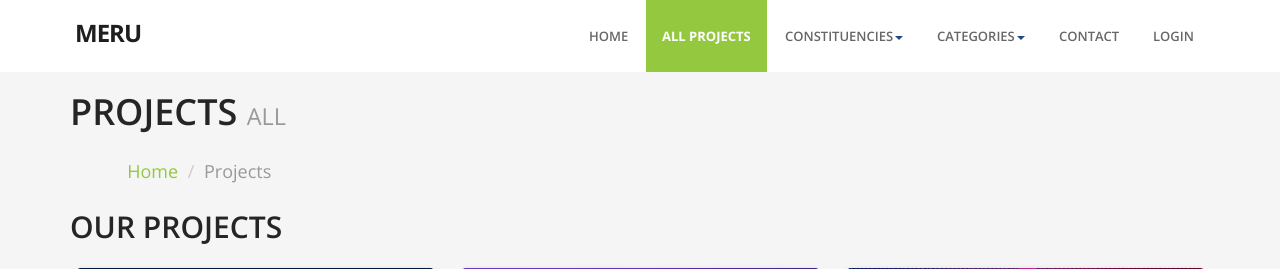
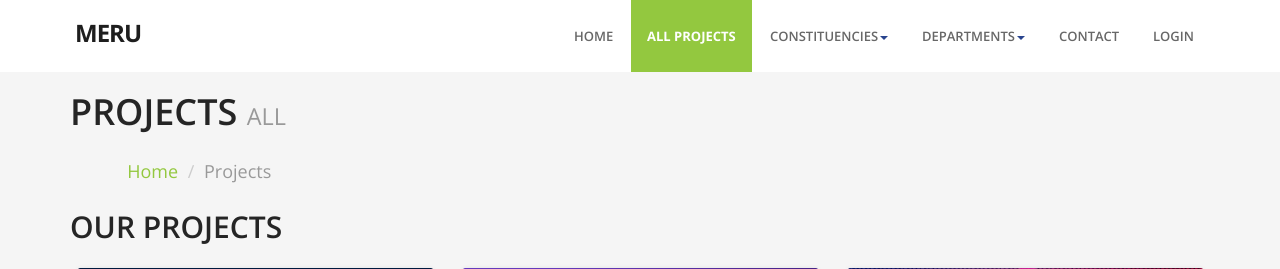
Before and after one commit to Kevin-Kip/meru, a Laravel app: page /projects in a window 1280 px wide. Shown: the top 269 px of the page. Run offline with Laravel 8, Linux system fonts and the light colour scheme; data comes from the database, SQL or seed files in the repository; settings files or empty folders that the repository lacks are supplied.

Commit message:
Changed name

```diff
--- a/resources/views/master.blade.php
+++ b/resources/views/master.blade.php
@@ -47,7 +47,7 @@
                             </ul>
                         </li>
                         <li class="dropdown @yield('isCategory')">
-                            <a href="#" data-toggle="dropdown" class="dropdown-toggle waves-effect waves-dark">Categories<b class="caret"></b></a>
+                            <a href="#" data-toggle="dropdown" class="dropdown-toggle waves-effect waves-dark">Departments<b class="caret"></b></a>
                             <ul class="dropdown-menu">
                                 @foreach($categories as $category)
                                     <li><a class="waves-effect waves-dark" href="{{ route('projects.category',['id'=>$category->id]) }}">{{ $category->name }}</a></li>
```
